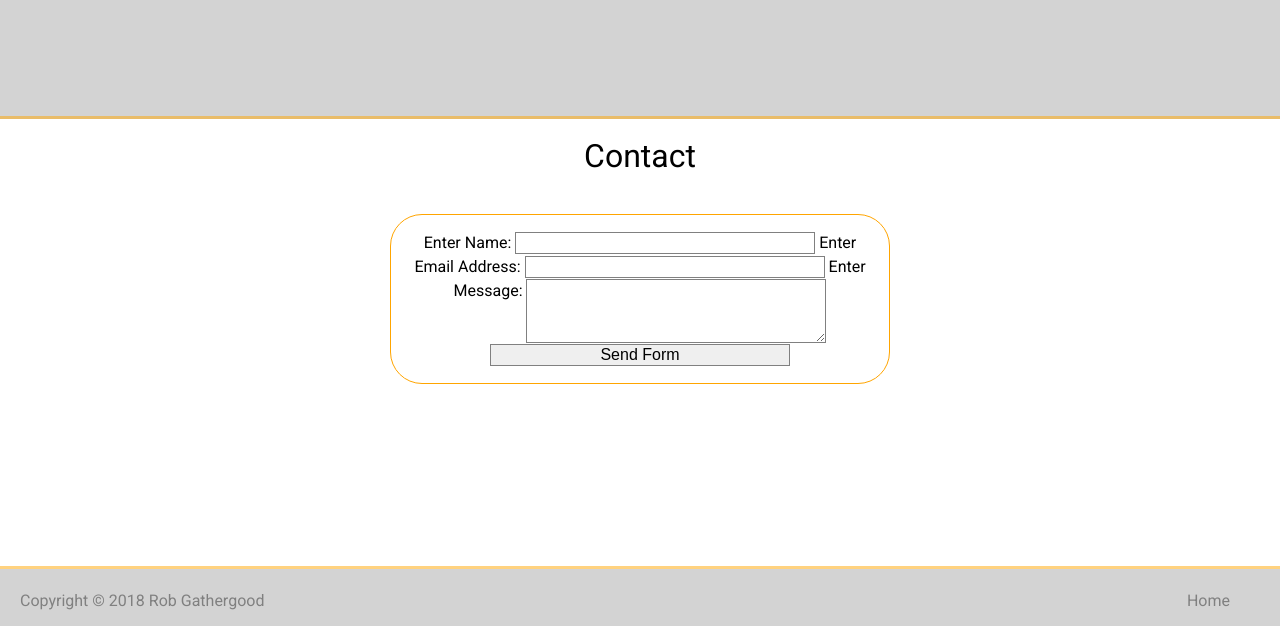
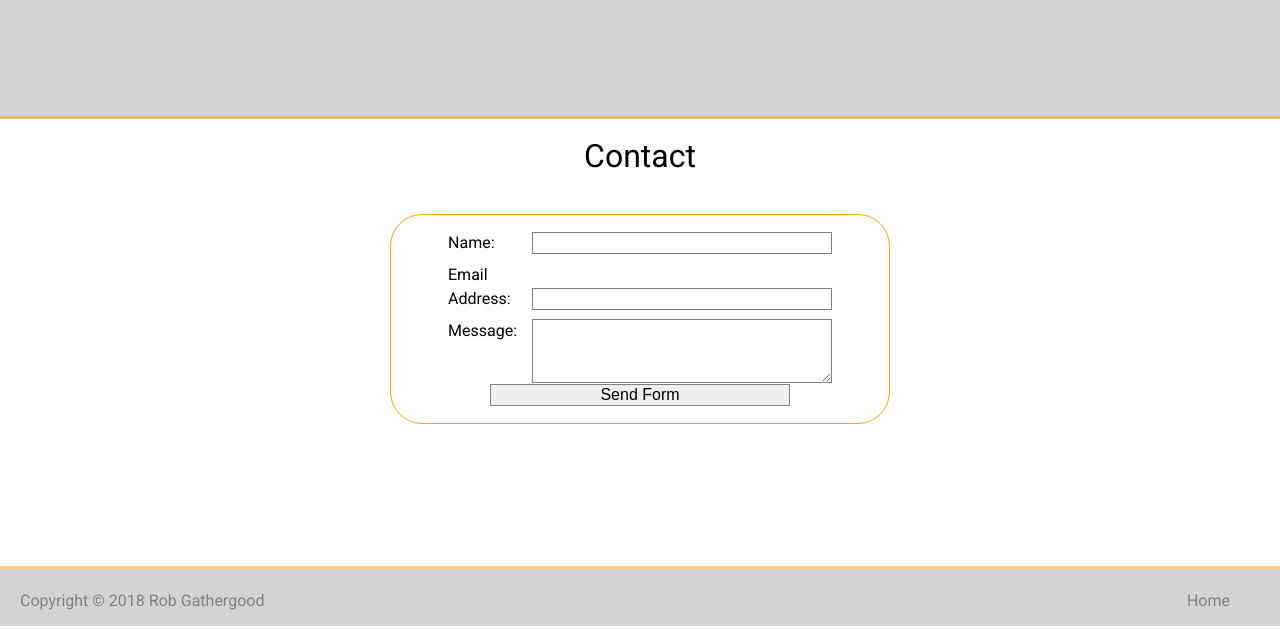
Before and after one commit to rgathergood/personal_website, a plain HTML site: page website/index.html in a window 1280 px wide. Shown: the part 2622-3251 px from the top of the page. Drawn offline with nearby package versions, Linux system fonts and the light colour scheme.

Commit message:
PHP should work now

```diff
--- a/website/index.html
+++ b/website/index.html
@@ -142,18 +142,16 @@
           </tr>
         </table>
       </div>
-
       <div name="contact" class="background2" class="container-fluid">
         <h2><a>Contact</a></h2>
         <div>
           <form method="post" name="myemailform" action="contact.php">
-
-            Enter Name:	<input type="text" name="name">
-
-            Enter Email Address:	<input type="text" name="email">
-
-            Enter Message:	<textarea name="message"></textarea>
-
+            <label for="name">Name:</label>
+            <input type="text" name="name">
+            <label for="email">Email Address:</label>
+            <input type="text" name="email">
+            <label for="message">Message:</label>
+            <textarea name="message"></textarea>
             <input type="submit" value="Send Form">
           </form>
           <!-- <form action="contact.php" method="post" name="myemailform">
```
